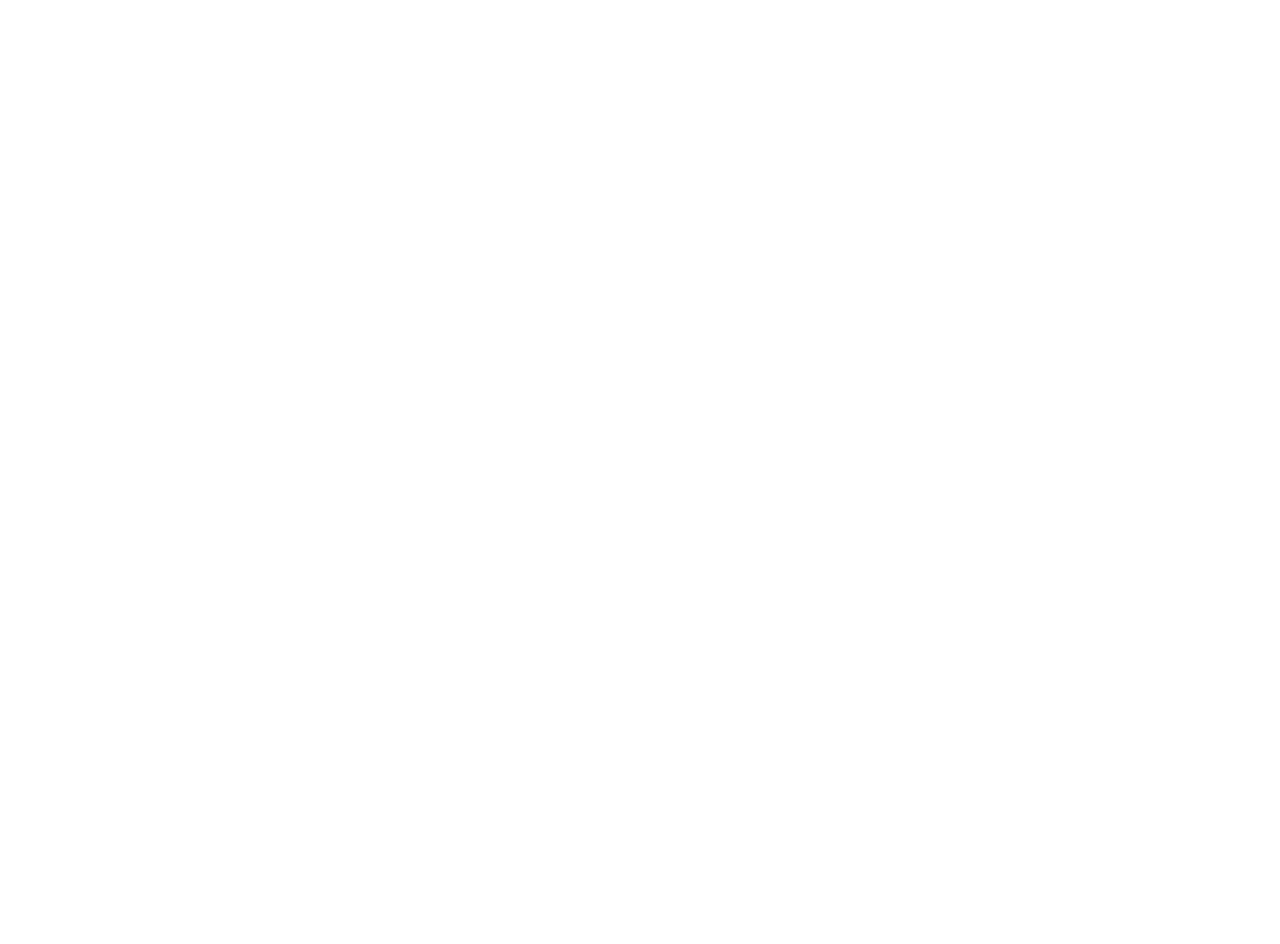
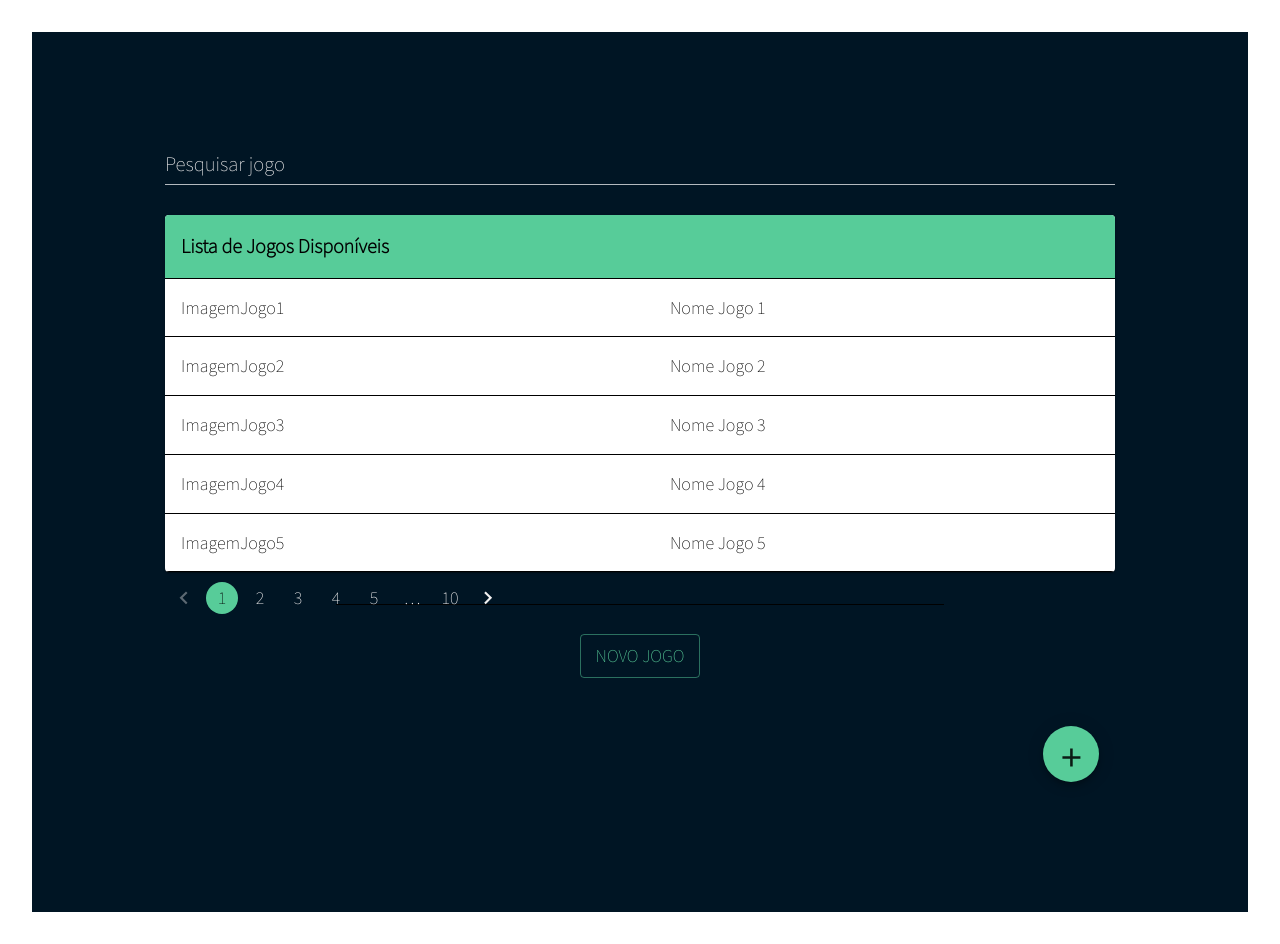
Before and after one commit to junior786/front-games, a React (Vite) app: page /games in a window 1280 px wide. Before the commit this address had no page. Before the commit the page ends 800 px from the top, so only its background shows below. Built offline with nearby package versions, Linux system fonts and the light colour scheme.

Commit message:
Add pagina games(lista de jogos)

```diff
--- a/src/App.tsx
+++ b/src/App.tsx
@@ -2,6 +2,7 @@ import { Routes, Route, BrowserRouter } from "react-router-dom";
 
 import "./App.css";
 import Cadaster from "./pages/cadaster/cadaster";
+import Games from "./pages/games/games"
 import Login from "./pages/login/login";
 import Recover from "./pages/recover/recover";
 import Shift from "./pages/shift/shift";
@@ -14,6 +15,7 @@ function App() {
     <BrowserRouter>
       <Routes>
         <Route path="/cadaster" element={ <Cadaster/> }></Route>
+        <Route path="/games" element={ <Games/> }></Route>
         <Route path="/login" element={ <Login/> }></Route>
         <Route path="/recover" element={ <Recover/> }></Route>
         <Route path="/shift" element={ <Shift/> }></Route>
--- /dev/null
+++ b/src/pages/games/games.tsx
@@ -0,0 +1,134 @@
+import TextField from "@mui/material/TextField";
+import FormGroup from "@mui/material/FormGroup";
+import FormControlLabel from "@mui/material/FormControlLabel";
+import Checkbox from "@mui/material/Checkbox";
+import Button from "@mui/material/Button";
+import { FilledInput, FormControl, InputAdornment, InputLabel, Link, Pagination } from "@mui/material";
+import "./styles.scss";
+import * as React from 'react';
+import { styled } from '@mui/material/styles';
+import Table from '@mui/material/Table';
+import TableBody from '@mui/material/TableBody';
+import TableCell, { tableCellClasses } from '@mui/material/TableCell';
+import TableContainer from '@mui/material/TableContainer';
+import TableHead from '@mui/material/TableHead';
+import TableRow from '@mui/material/TableRow';
+import Paper from '@mui/material/Paper';
+import { Theme } from "../../assets/palette/theme";
+import Box from '@mui/material/Box';
+import SpeedDial from '@mui/material/SpeedDial';
+import SpeedDialIcon from '@mui/material/SpeedDialIcon';
+import SpeedDialAction from '@mui/material/SpeedDialAction';
+import FileCopyIcon from '@mui/icons-material/FileCopyOutlined';
+import SaveIcon from '@mui/icons-material/Save';
+import PrintIcon from '@mui/icons-material/Print';
+import ShareIcon from '@mui/icons-material/Share';
+import { Stack } from "@mui/system";
+/*
+const StyledTableCell = styled(TableCell)(({ theme }) => ({
+  [`&.${tableCellClasses.head}`]: {
+    backgroundColor: theme.palette.common.black,
+    color: theme.palette.common.white,
+  },
+  [`&.${tableCellClasses.body}`]: {
+    fontSize: 14,
+  },
+}));
+
+const StyledTableRow = styled(TableRow)(({ theme }) => ({
+  '&:nth-of-type(odd)': {
+    backgroundColor: theme.palette.action.hover,
+  },
+  // hide last border
+  '&:last-child td, &:last-child th': {
+    border: 0,
+  },
+}));
+*/
+
+function createData(
+  imagemJogo: string,
+  nameJogo: string,
+) {
+  return { imagemJogo, nameJogo};
+}
+
+const rows = [
+  createData('ImagemJogo1','Nome Jogo 1'),
+  createData('ImagemJogo2','Nome Jogo 2'),
+  createData('ImagemJogo3','Nome Jogo 3'),
+  createData('ImagemJogo4','Nome Jogo 4'),
+  createData('ImagemJogo5','Nome Jogo 5'),
+];
+
+const actions = [
+  { icon: <FileCopyIcon />, name: 'Copy' },
+  { icon: <SaveIcon />, name: 'Save' },
+  { icon: <PrintIcon />, name: 'Print' },
+  { icon: <ShareIcon />, name: 'Share' },
+];
+
+
+export  function Games() {
+    return (
+        <section className="games__form">
+            <form action="post" className="games__action">
+                <TextField
+                    className="input"
+                    id="standard-search"
+                    variant="standard"
+                    label="Pesquisar jogo"
+                    //placeholder="Pesquisar jogo"
+                />
+                <div className="games__table">
+                <TableContainer component={Paper}>
+                    <Table sx={{ minWidth: 700 }} aria-label="customized table">
+                        <TableHead>
+                            <TableRow className="games__tableRow">
+                                <TableCell Style="font-size:20px;font-weight:600;" colspan="2" >Lista de Jogos Disponíveis</TableCell>
+                            </TableRow>
+                        </TableHead>
+                        <TableBody>
+                            {rows.map((row) => (
+                                <TableRow key={row.imagemJogo}>
+                                    <TableCell component="th" scope="row">
+                                        {row.imagemJogo}
+                                    </TableCell>
+                                    <TableCell align="left">{row.nameJogo}</TableCell>
+                                </TableRow>
+                            ))}
+                        </TableBody>
+                    </Table>
+                </TableContainer>
+                </div>
+                <div className="games__paginacao">
+                  <Stack spacing={2} >
+                    <Pagination count={10} color="primary" />
+                  </Stack>
+                </div>
+                <div className="games__button">
+                    <Button variant="outlined">Novo Jogo</Button>
+                </div>
+                <div>
+                  <Box sx={{ height: 110, transform: 'translateZ(0px)', flexGrow: 1 }}>
+                    <SpeedDial
+                      ariaLabel="SpeedDial basic example"
+                      sx={{ position: 'absolute', bottom: 16, right: 16 }}
+                      icon={<SpeedDialIcon />}
+                      >
+                      {actions.map((action) => (
+                        <SpeedDialAction
+                          key={action.name}
+                          icon={action.icon}
+                          tooltipTitle={action.name}
+                        />
+                      ))}
+                    </SpeedDial>
+                  </Box>
+                </div>
+            </form>
+            <div className="games__line"></div>
+    </section>
+    )
+}
+export default Games;
--- /dev/null
+++ b/src/pages/games/styles.scss
@@ -0,0 +1,96 @@
+.games {
+
+    &__form {
+        background-color: #001524;
+        width: 100%;
+        height: 110vh;
+        display: flex;
+        justify-content: center;
+        align-items: center;
+        color: #f1f0f0;
+
+        flex-direction: column;
+    }
+
+    &__action {
+        display: flex;
+        flex-direction: column;
+        max-width: 950px;
+        width: 100%;
+        height: 250px;
+        justify-content: center;
+        gap: 0.625rem;
+        position: relative;
+    }
+
+    &__input {
+        margin: 5px;
+        width: 100%;
+    }
+
+    &__button {
+        margin-top: 10px;
+        display: flex;
+        align-items: center;
+        justify-content: center;
+    }
+
+    &__table {
+        margin-top: 20px;
+        display: flex;
+        flex-wrap: wrap;
+        align-items: center;
+        justify-content: flex-start;
+        color: #000;
+    }
+
+    &__tableRow {
+        background-color: #57cc99;
+        font-size: 18;
+        font-weight: 600;
+        display: flex;
+        flex-wrap: wrap;
+        align-items: center;
+        justify-content: flex-start;
+    }
+
+    &__paginacao {
+        align-items: right;
+        justify-content: right;
+    }
+
+    &__::ng-deeptabCell {
+        font-size: 18;
+        font-weight: 600;
+    }
+
+    &__line {
+        margin-top: 15px;
+        width: 50%;
+        height: 1px;
+        background-color: black;
+    }
+
+    &__createAccount {
+        padding: 5px;
+        display: flex;
+        align-items: center;
+        justify-content: space-between;
+        margin-top: 15px;
+        width: 30%;
+        height: 40px;
+        background-color: #001524;
+        text-align: center;
+    }
+
+}
+
+@media screen and (max-width: 990px ) {
+    .games {
+
+        &__createAccount {
+            flex-direction: column;
+            height: 100px;
+        }
+    }
+}
```
Also changed, not shown: src/index.scss (line endings or trailing spaces).
